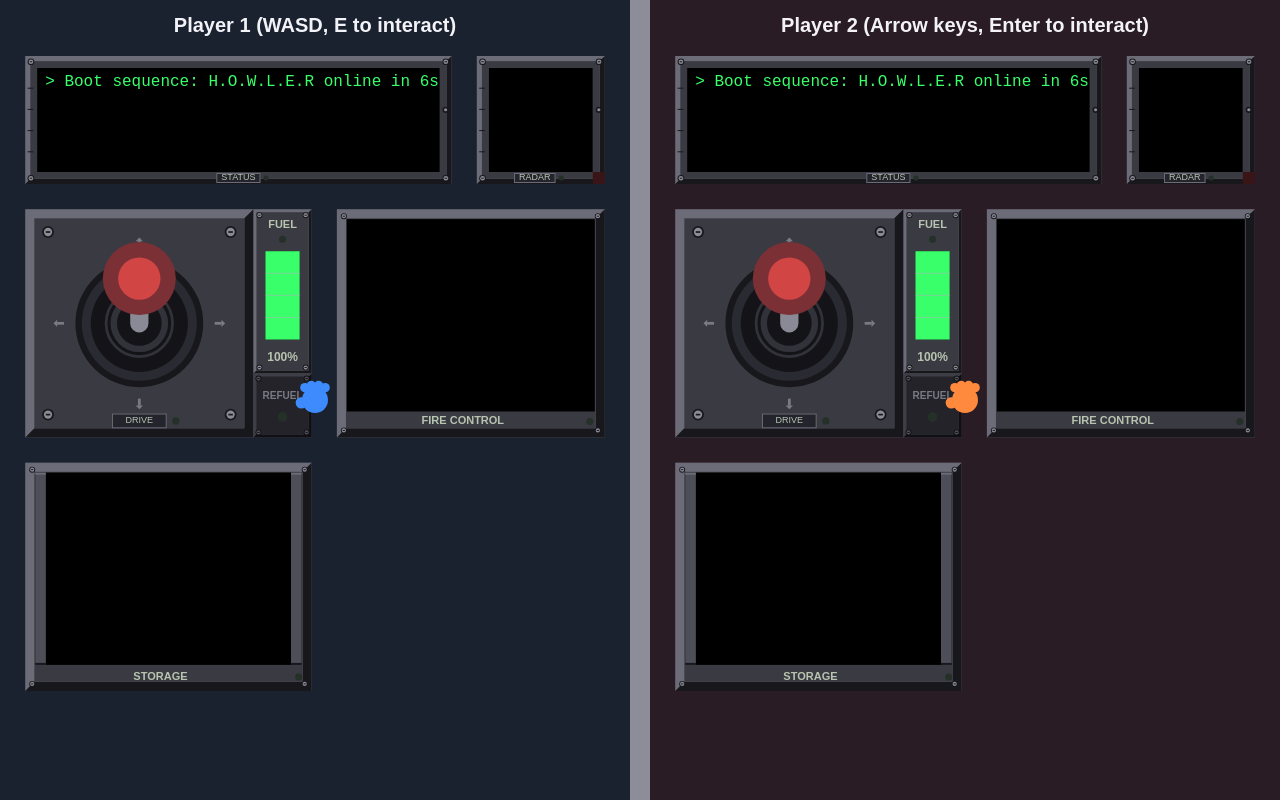
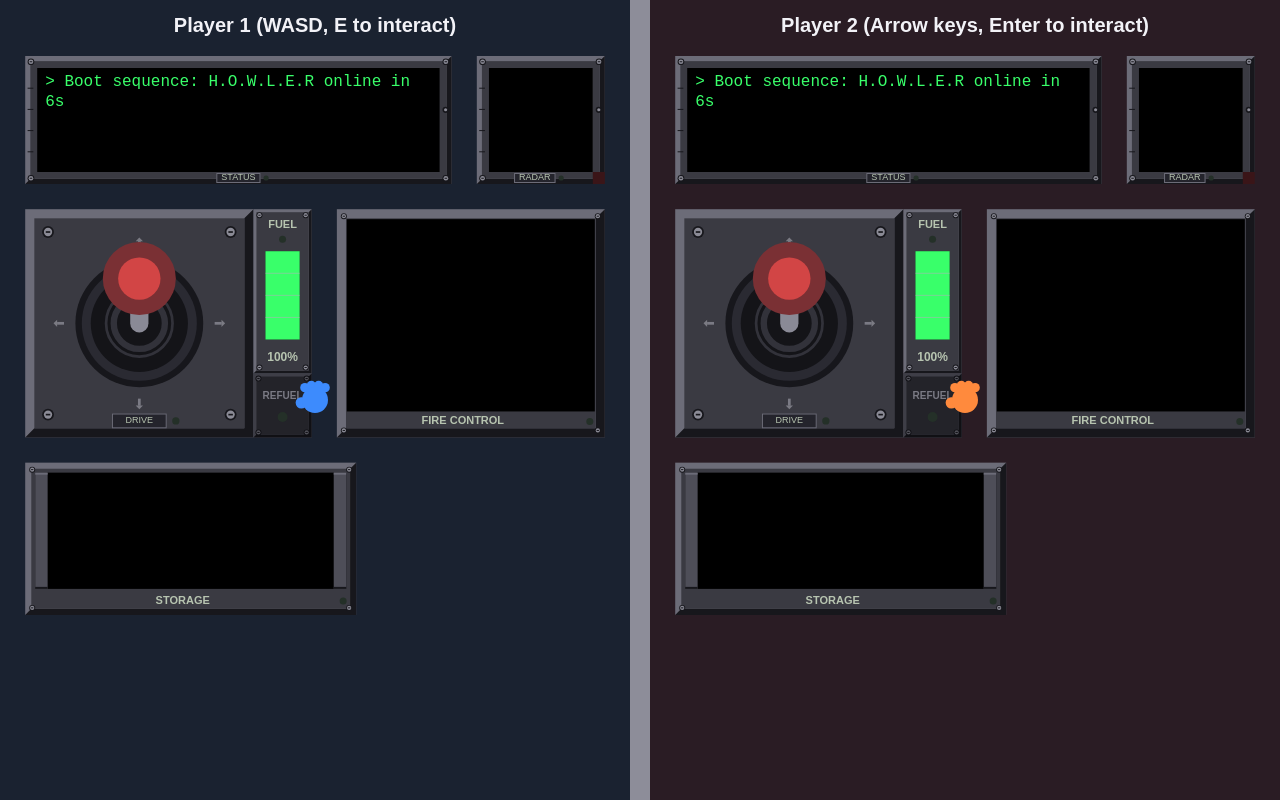
Before and after one commit to henrynguyenn0306/personal-projects, a plain HTML site: page graph-howitzer/index.html in a window 1280 px wide. Drawn offline with Linux system fonts and the light colour scheme.

Commit message:
Enlarge the stored shell and mark a closed bay as renewing.
Co-authored-by: henrynguyenn0306 <henrynguyenn0306@users.noreply.github.com>

```diff
--- a/graph-howitzer/index.html
+++ b/graph-howitzer/index.html
@@ -177,6 +177,7 @@
     const EQUATION_PREFIX = "y = ";
     const SHELL_SPEED = 20; // m/s along the path, not along the ground
     const SHELL_STORAGE_COUNT = 9;
+    const SHELL_CARRIED_LENGTH = 78; // carried and falling shell, in pixels
     const SHELL_CARRY_RATIO = 0.5; // a carried shell slows the room hand to half speed
     const SHELL_RESTOCK_SECONDS = 60;
     const SHELL_FALL_GRAVITY = 1600; // px/s squared; a dropped shell leaves the bottom quickly
@@ -678,7 +679,7 @@
     function drawHand(hand, color) {
       const pose = (hand.gripping || hand.holdingStart || hand.carryingShell) ? "hold" : "open";
       drawHandShape(hand.x, hand.y, color, pose);
-      if (hand.carryingShell) drawShellGlyph(hand.x + 2, hand.y - 16, 42, -0.35);
+      if (hand.carryingShell) drawShellGlyph(hand.x, hand.y, SHELL_CARRIED_LENGTH, 0);
     }
 
     // 0 at rest, 1 at the bottom of the press, then back to 0.
@@ -980,9 +981,12 @@
         fireW = inner - joy - fuelW;
       }
       const storageY = top + joy + rowGap;
-      let storageH = joy;
+      // Wider than the stick column so the larger shell has side room, shorter so the
+      // well hugs it. Same left inset and the same gap under the stick row.
+      let storageW = Math.min(inner, Math.max(joy + fuelW + rowGap, joy * 1.45));
+      let storageH = Math.min(joy * 0.72, Math.max(110, storageW * 0.46));
       if (canvas.height - (storageY + storageH) < rowGap) {
-        storageH = Math.max(48, canvas.height - storageY - rowGap);
+        storageH = Math.max(72, canvas.height - storageY - rowGap);
       }
       return {
         joystick: {
@@ -998,12 +1002,10 @@
           width: fireW,
           height: joy
         },
-        // Same left edge and width as the stick plus its fuel column. The floor to the
-        // right stays open for the loader.
         storage: {
           x: room.left + rowGap,
           y: storageY,
-          width: joy + fuelW,
+          width: storageW,
           height: storageH
         }
       };
@@ -1580,6 +1582,7 @@
       ctx.save();
       ctx.translate(x, y);
       ctx.rotate(angle);
+      ctx.translate(-nose / 2, 0);
       ctx.fillStyle = "#d2b36a";
       ctx.beginPath();
       ctx.moveTo(-body / 2 + h / 2, -h / 2);
@@ -1630,6 +1633,14 @@
       }
     }
 
+    function drawRenewingLabel(well) {
+      ctx.fillStyle = COLOR_REFUEL_LED;
+      ctx.font = "bold 13px sans-serif";
+      ctx.textAlign = "center";
+      ctx.textBaseline = "middle";
+      ctx.fillText("RENEWING 60s", well.x + well.w / 2, well.y + well.h / 2);
+    }
+
     function drawShellStorage(room, player) {
       const rect = getStorageRect(room);
       const near = stationNearHand(player, room) === "storage";
@@ -1649,11 +1660,12 @@
       ctx.fillStyle = machineStarted ? "#10140f" : "#000000";
       ctx.fillRect(well.x, well.y, well.w, well.h);
       if (machineStarted && player.shells > 0 && player.hatch < 0.98) {
-        const length = Math.max(18, Math.min(well.w * 0.62, well.h * 0.7));
+        const length = Math.max(28, Math.min(well.w * 0.82, well.h * 0.72 / 0.28));
         const noseRight = player === player1;
         drawShellGlyph(well.x + well.w / 2, well.y + well.h / 2, length, noseRight ? 0 : Math.PI);
       }
       drawStorageHatches(well, machineStarted ? player.hatch : 0);
+      if (machineStarted && !open && player.hatch > 0.65) drawRenewingLabel(well);
       ctx.fillStyle = COLOR_JOYSTICK_LABEL_TEXT;
       ctx.font = "bold 11px sans-serif";
       ctx.textAlign = "center";
@@ -1673,7 +1685,7 @@
     function drawFallingShells() {
       for (let i = 0; i < fallingShells.length; i++) {
         const shell = fallingShells[i];
-        drawShellGlyph(shell.x, shell.y, 34, shell.rot);
+        drawShellGlyph(shell.x, shell.y, SHELL_CARRIED_LENGTH, shell.rot);
       }
     }
 
@@ -1716,14 +1728,14 @@
       if (player.shells <= 0) {
         player.shells = 0;
         player.storageClosedAt = frameTime;
-        addStatusMessage(player, "> Storage: Empty. Hatches closed.");
+        addStatusMessage(player, "> Storage: Empty. Hatches closed. Renewing (60s).");
       }
     }
 
     function dropCarriedShell(player) {
       if (!player.carryingShell) return;
       player.carryingShell = false;
-      fallingShells.push({ x: player.x + 8, y: player.y - 2, vy: 80, rot: -0.6 });
+      fallingShells.push({ x: player.x, y: player.y, vy: 80, rot: 0 });
       addStatusMessage(player, "> Storage: Shell dropped. Lost.");
     }
 
@@ -3615,6 +3627,23 @@
       }
     }
 
+    // A long log line continues underneath instead of running off the screen.
+    function messageLines(text, maxWidth) {
+      if (ctx.measureText(text).width <= maxWidth) return [text];
+      const words = text.split(" ");
+      const lines = [];
+      let current = "";
+      for (let i = 0; i < words.length; i++) {
+        const next = current ? current + " " + words[i] : words[i];
+        if (current && ctx.measureText(next).width > maxWidth) {
+          lines.push(current);
+          current = words[i];
+        } else current = next;
+      }
+      if (current) lines.push(current);
+      return lines.length ? lines : [text];
+    }
+
     function drawMessageList(player, screenX, screenY, screenW, screenH, fontSize, lineHeight) {
       // The pinned status keeps a strip at the bottom. Log lines stop above it.
       const barH = machineStarted ? lineHeight + 8 : 0;
@@ -3628,12 +3657,17 @@
       ctx.textAlign = "left";
       ctx.textBaseline = "top";
       const maxLines = Math.max(1, Math.floor((logH - 8) / lineHeight));
-      const start = Math.max(0, player.messages.length - maxLines);
-      for (let i = start; i < player.messages.length; i++) {
+      const maxWidth = Math.max(8, screenW - 16);
+      const wrapped = [];
+      for (let i = 0; i < player.messages.length; i++) {
         const entry = player.messages[i];
-        ctx.fillStyle = messageColor(entry);
-        const line = i - start;
-        ctx.fillText(messageText(entry), screenX + 8, screenY + 6 + line * lineHeight);
+        const parts = messageLines(messageText(entry), maxWidth);
+        for (let p = 0; p < parts.length; p++) wrapped.push({ text: parts[p], color: messageColor(entry) });
+      }
+      const start = Math.max(0, wrapped.length - maxLines);
+      for (let i = start; i < wrapped.length; i++) {
+        ctx.fillStyle = wrapped[i].color;
+        ctx.fillText(wrapped[i].text, screenX + 8, screenY + 6 + (i - start) * lineHeight);
       }
       ctx.restore();
 
```
